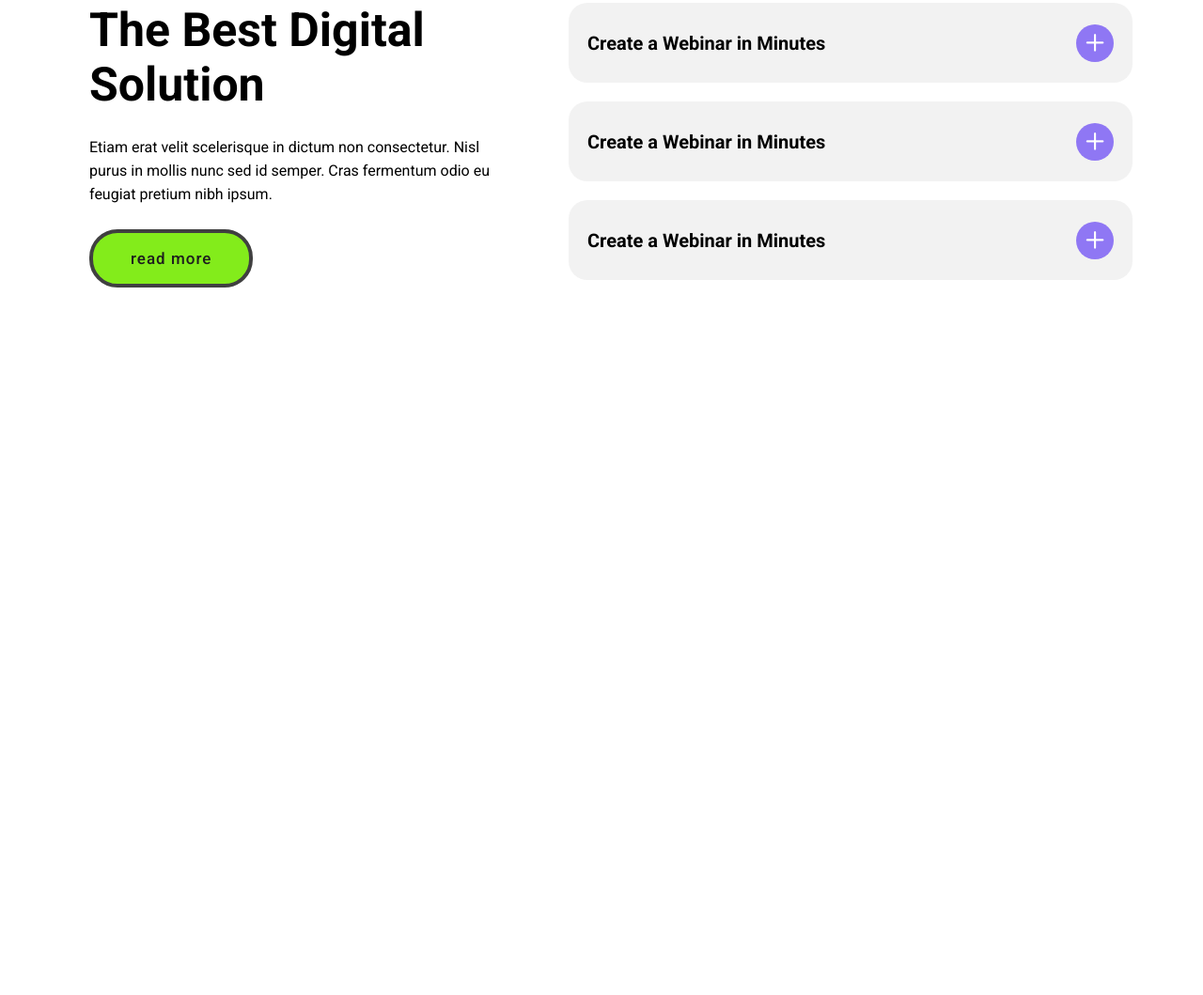
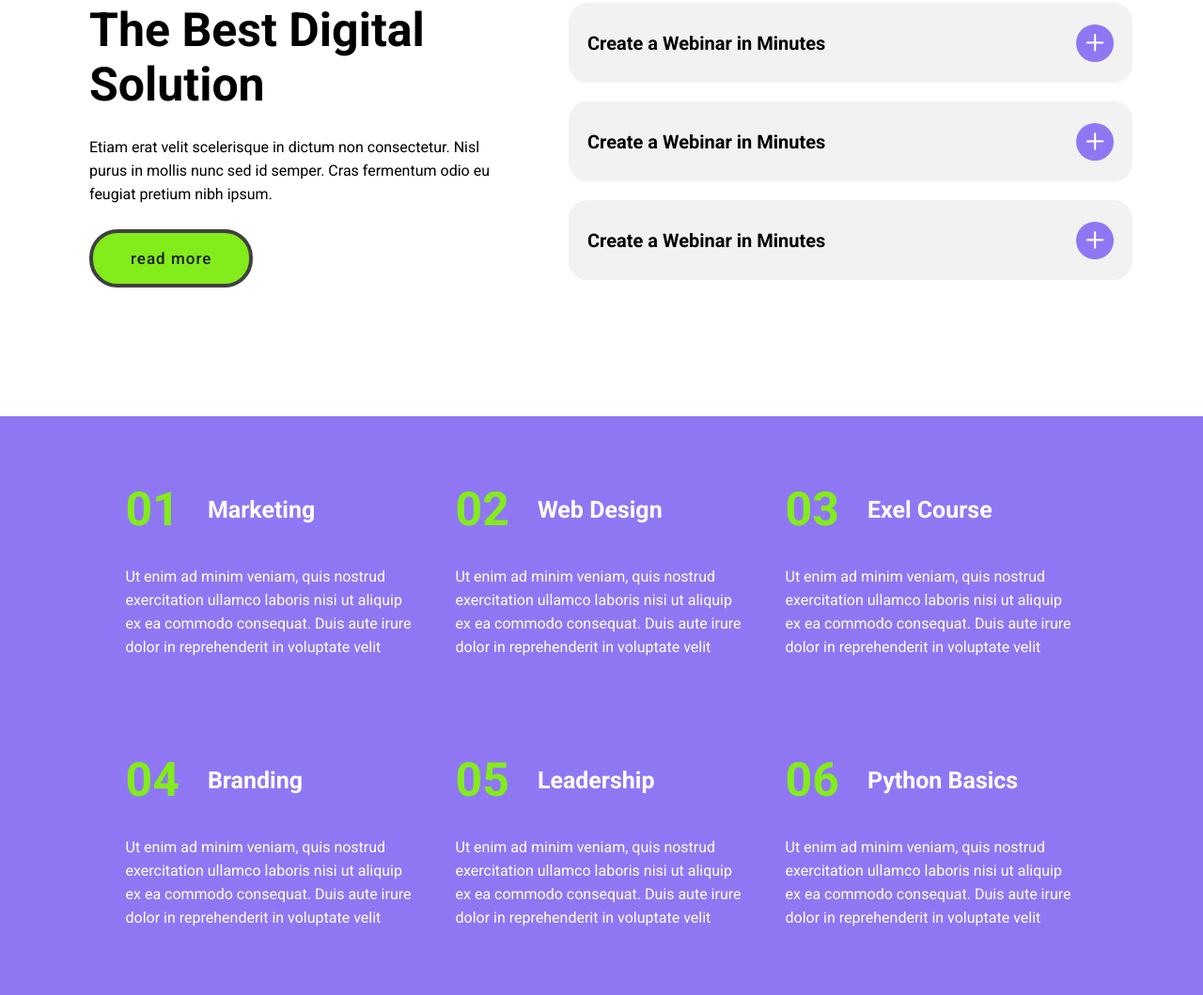
Before and after one commit to atharvabaodhankar/getworkout, a plain HTML site: page index.html in a window 1280 px wide. Shown: the part 1350-2409 px from the top of the page at 94% size. Before the commit the page ends 1793 px from the top, so only its background shows below. Drawn offline with Linux system fonts and the light colour scheme; a web font is replaced by a local one.

Commit message:
added MArketing Section

```diff
--- a/index.html
+++ b/index.html
@@ -126,6 +126,67 @@
             </div>
         </div>
     </section>
+    <section id="marketing">
+        <div class="marketing">
+            <div class="marketing-box">
+                <div class="marketing-box-inner">
+                    <h1>01</h1>
+                    <h2>Marketing</h2>
+                </div>
+                <p>Ut enim ad minim veniam, quis nostrud exercitation ullamco laboris nisi ut aliquip ex ea commodo consequat. Duis aute irure dolor in reprehenderit in voluptate velit
+
+                </p>
+            </div>
+            <div class="marketing-box">
+                <div class="marketing-box-inner">
+                    <h1>02</h1>
+                    <h2>Web Design
+                    </h2>
+                </div>
+                <p>Ut enim ad minim veniam, quis nostrud exercitation ullamco laboris nisi ut aliquip ex ea commodo consequat. Duis aute irure dolor in reprehenderit in voluptate velit
+
+                </p>
+            </div>
+            <div class="marketing-box">
+                <div class="marketing-box-inner">
+                    <h1>03</h1>
+                    <h2>Exel Course
+                    </h2>
+                </div>
+                <p>Ut enim ad minim veniam, quis nostrud exercitation ullamco laboris nisi ut aliquip ex ea commodo consequat. Duis aute irure dolor in reprehenderit in voluptate velit
+
+                </p>
+            </div>
+            <div class="marketing-box">
+                <div class="marketing-box-inner">
+                    <h1>04</h1>
+                    <h2>Branding</h2>
+                </div>
+                <p>Ut enim ad minim veniam, quis nostrud exercitation ullamco laboris nisi ut aliquip ex ea commodo consequat. Duis aute irure dolor in reprehenderit in voluptate velit
+
+                </p>
+            </div>
+            <div class="marketing-box">
+                <div class="marketing-box-inner">
+                    <h1>05</h1>
+                    <h2>Leadership</h2>
+                </div>
+                <p>Ut enim ad minim veniam, quis nostrud exercitation ullamco laboris nisi ut aliquip ex ea commodo consequat. Duis aute irure dolor in reprehenderit in voluptate velit
+
+                </p>
+            </div>
+            <div class="marketing-box">
+                <div class="marketing-box-inner">
+                    <h1>06</h1>
+                    <h2>Python Basics
+                    </h2>
+                </div>
+                <p>Ut enim ad minim veniam, quis nostrud exercitation ullamco laboris nisi ut aliquip ex ea commodo consequat. Duis aute irure dolor in reprehenderit in voluptate velit
+
+                </p>
+            </div>
+        </div>
+    </section>
 
     <script>
         let navBar = document.querySelector("nav");
--- a/responsive.css
+++ b/responsive.css
@@ -7,7 +7,12 @@
     }
 }
 @media screen and (max-width:1300px) {
-
+    .marketing-box {
+        width: 351px;
+    }
+    .marketing {
+        width: 1060px;
+    }
 }
 @media screen and (max-width:1200px) {
     .solution-flex {
@@ -44,6 +49,9 @@
             margin-top: 7rem;
             width: 700px;
         }
+        .marketing {
+            width: 720px;
+        }
 }
 @media screen and (max-width:900px) {
 
@@ -54,7 +62,7 @@
     }
     .solution-flex{
         margin-top: 7rem;
-        width: 90%;
+        width: 70%;
     }
 }
 @media screen and (max-width:700px) {
@@ -70,6 +78,12 @@
     }
     nav ul {
         width: 100%;
+    }
+    .marketing {
+        width: auto;
+    }
+    .marketing-box{
+        width: 90%;
     }
 }
 @media screen and (max-width:600px) {
--- a/style.css
+++ b/style.css
@@ -323,3 +323,49 @@ nav ul li a {
     margin: 1rem 0;
     font-size: 1.6rem;
 }
+/* Marketing */
+#marketing{
+    display: flex;
+    align-items: center;
+    justify-content: center;
+    padding: 2rem 0;
+    background-color: var(--purple);
+}
+.marketing{
+    display: flex;
+    align-items: center;
+    justify-content: center;
+    flex-wrap: wrap;
+    width: 1300px;
+}
+.marketing-box{
+    display: flex;
+    align-items: center;
+    justify-content: center;
+    flex-direction: column;
+    text-align: left;
+    padding: 0 2rem;
+    width: 400px;
+    margin: 5rem 0;
+}
+.marketing-box-inner{
+    width: 100%;
+    display: flex;
+    align-items: center;
+    justify-content: flex-start;
+    margin-bottom: 3rem;
+}
+.marketing-box p{
+    font-size: 1.6rem;
+    line-height: 2.5rem;
+    color: #fff;
+}
+.marketing-box-inner h1{
+    font-size: 5rem;
+    color: var(--green);
+}
+.marketing-box-inner h2{
+    font-size: 2.5rem;
+    color: #fff;
+    margin-left: 3rem;
+}
```
